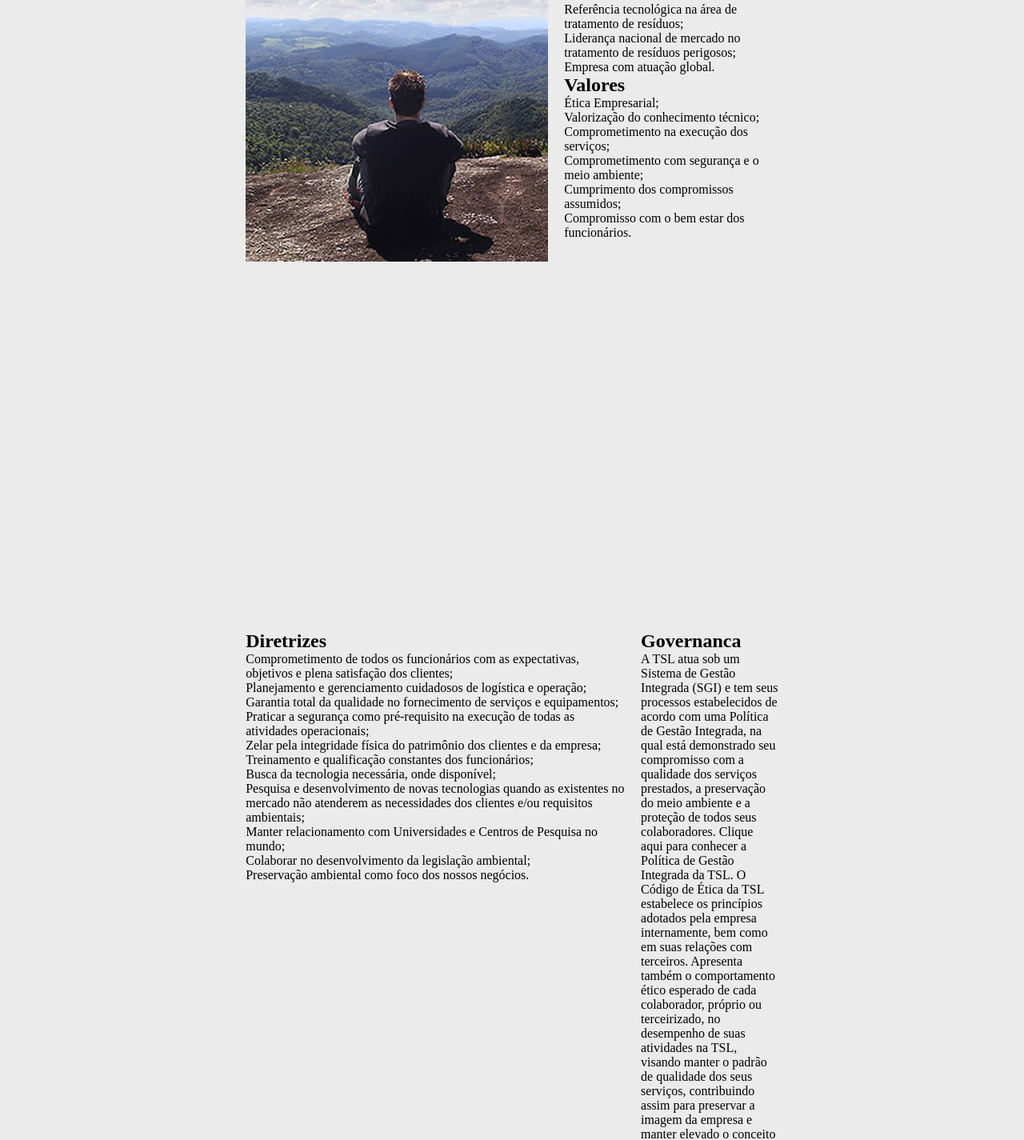
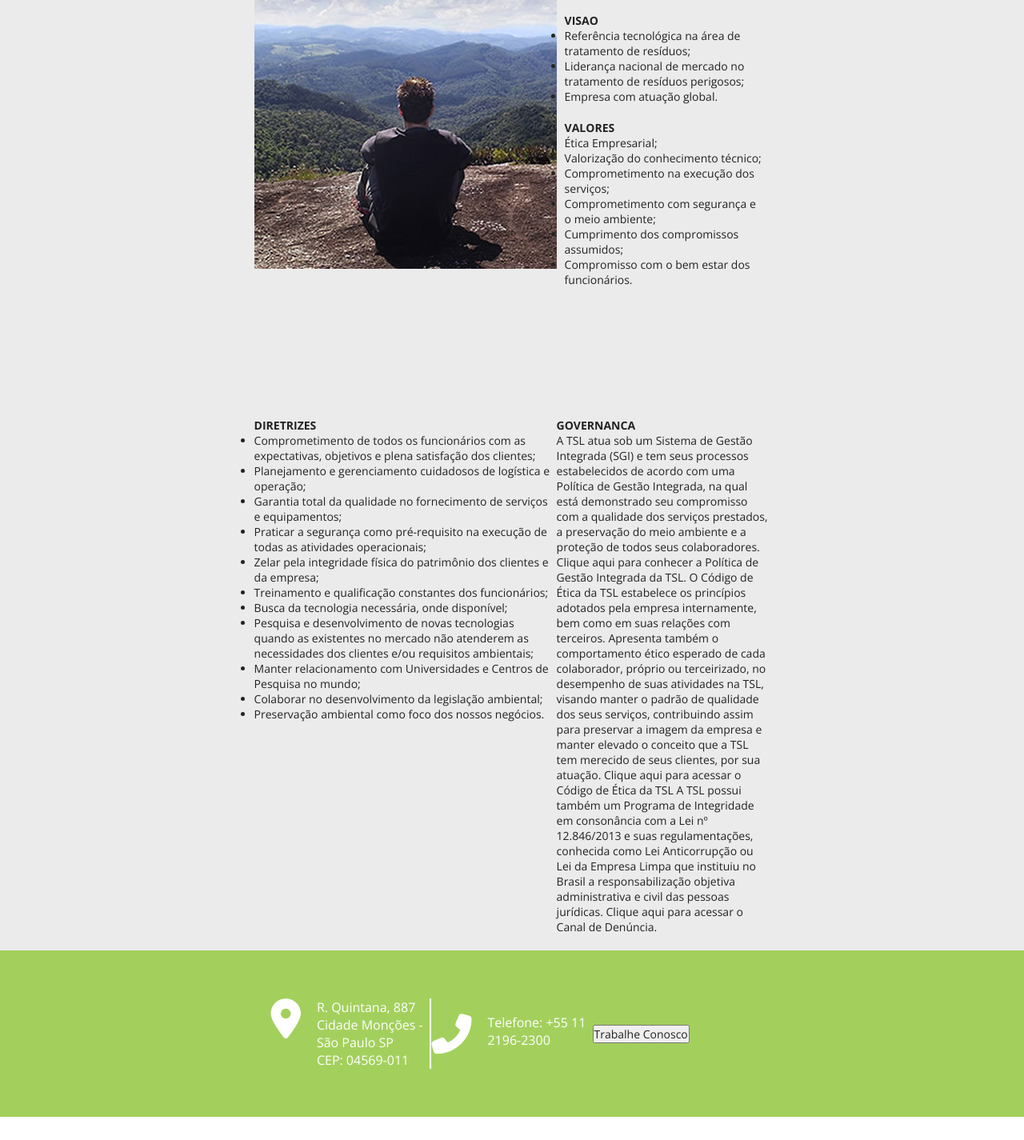
Before and after one commit to ramirezmz/tsl-clone, a plain HTML site: page index.html in a window 1280 px wide. Shown: the part 1783-3208 px from the top of the page at 80% size. After the commit the page ends 3179 px from the top, so only its background shows below. Drawn offline with nearby package versions, Linux system fonts and the light colour scheme.

Commit message:
Add files via upload

```diff
--- a/estilos/style.css
+++ b/estilos/style.css
@@ -2,8 +2,9 @@
   padding: 0;
   margin: 0;
   text-decoration: none;
-  list-style: none;
-  color: black;
+  color: #222;
+  font-family: 'Open Sans', sans-serif;
+  font-size: 14px;
 }
 
 
@@ -47,6 +48,7 @@ section.header {
 
 nav.menu-header ul {
   display: flex;
+  list-style: none;
 }
 
 nav.menu-header ul li a {
@@ -139,14 +141,16 @@ span {
 /* SECAO VALORES */
 .valores {
   background-color: #ebebeb;
+  padding: 20px;
 }
 
 section.grid-valores {
   display: grid;
-  grid-template-columns: repeat(4, 1fr);
+  grid-template-columns: repeat(2, 1fr);
   grid-template-rows: 1fr 1fr;
-  grid-template-areas: "img-valores topicos topicos topicos" "diretrizes diretrizes governanca governanca";
-  grid-gap: 20px;
+  grid-template-areas: "img-valores topicos" "diretrizes governanca ";
+  color: #222;
+  font-family: 'Open Sans', sans-serif;
 }
 
 .img-valores {
@@ -156,6 +160,9 @@ section.grid-valores {
 
 .tres-topicos {
   grid-area: topicos;
+  display: flex;
+  flex-direction: column;
+  align-content: center;
 }
 
 .diretrizes {
@@ -165,3 +172,54 @@ section.grid-valores {
 .governanca {
   grid-area: governanca;
 }
+
+.topico {
+  padding: 10px;
+}
+
+.title-topicos {
+  text-transform: uppercase;
+}
+
+.diretrizes, .governanca {
+  padding-top: 40px;
+}
+
+
+.contatos-bottom {
+  background-color: #A3D05D;
+  padding: 60px;
+}
+.grid-contatos {
+  display: grid;
+  grid-template-columns: repeat(3, 1fr);
+  grid-template-areas: "ende tel bot";
+  justify-content: center;
+  align-items: center;
+}
+
+.endereco {
+  grid-area: ende;
+  display: flex;
+  border-right: 2px solid white;
+}
+
+.telefone {
+  grid-area: tel;
+  display: flex;
+}
+
+.trabalhe-conosco {
+  grid-area: bot;
+}
+
+.fas {
+  font-size: 50px;
+  color: white;
+  margin-right: 20px;
+}
+
+.contatos-bottom p {
+  color: white;
+  font-size: 16px;
+}
```
